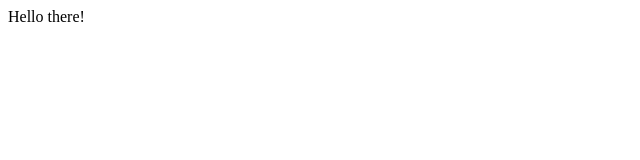
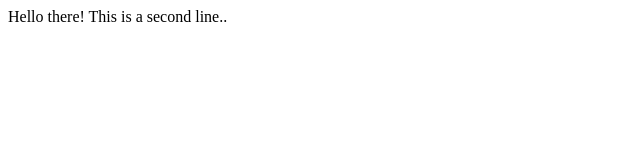
Before and after one commit to SandeepDeux/lecture0, a plain HTML site: page index.html in a window 1280 px wide. Shown: the whole page, without its empty margins (0-640 px from the left). Drawn offline with Linux system fonts and the light colour scheme.

Commit message:
Update index.html

```diff
--- a/index.html
+++ b/index.html
@@ -5,6 +5,6 @@
     <title>My First Page</title>
   </head>
   <body>
-    Hello there!
+    Hello there! This is a second line..
   </body>
 </html>
```
